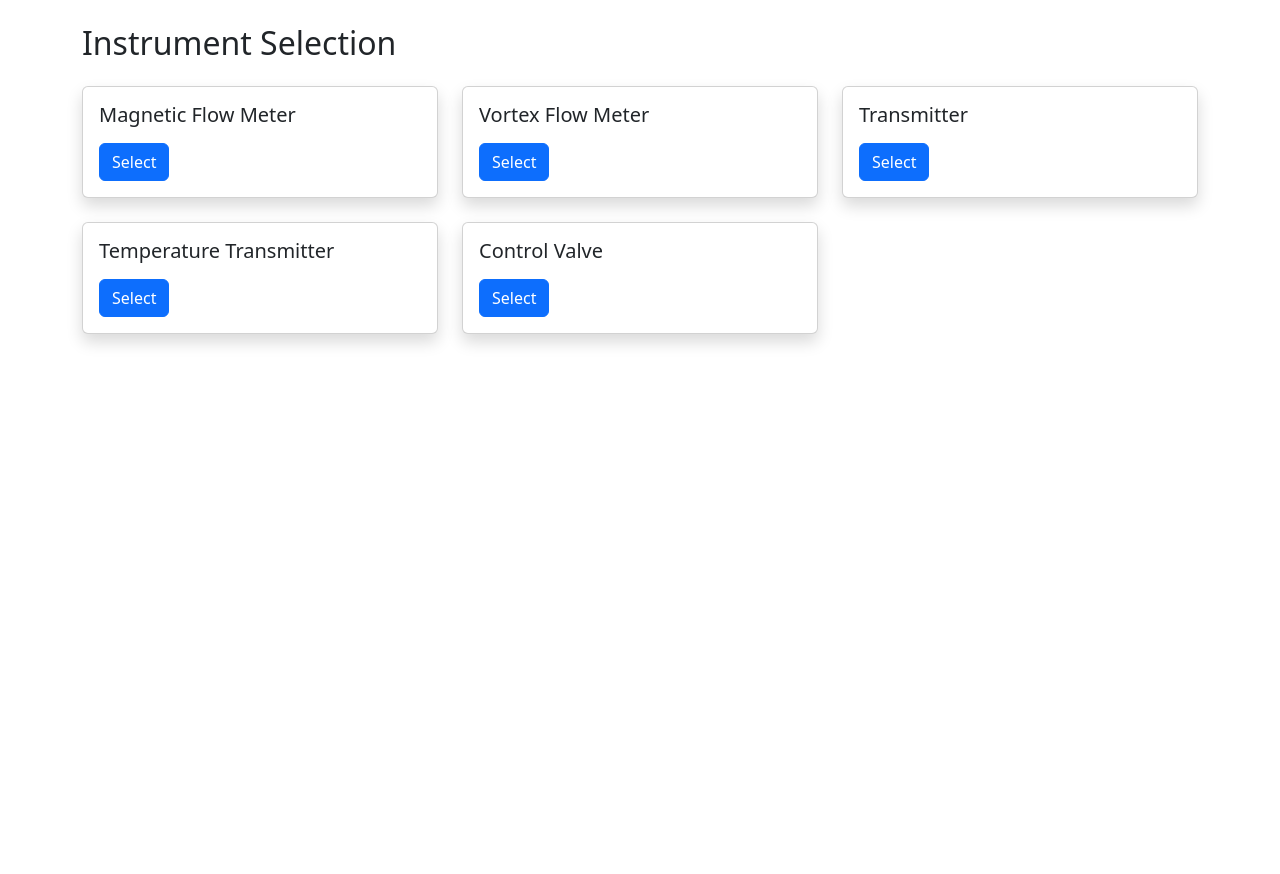
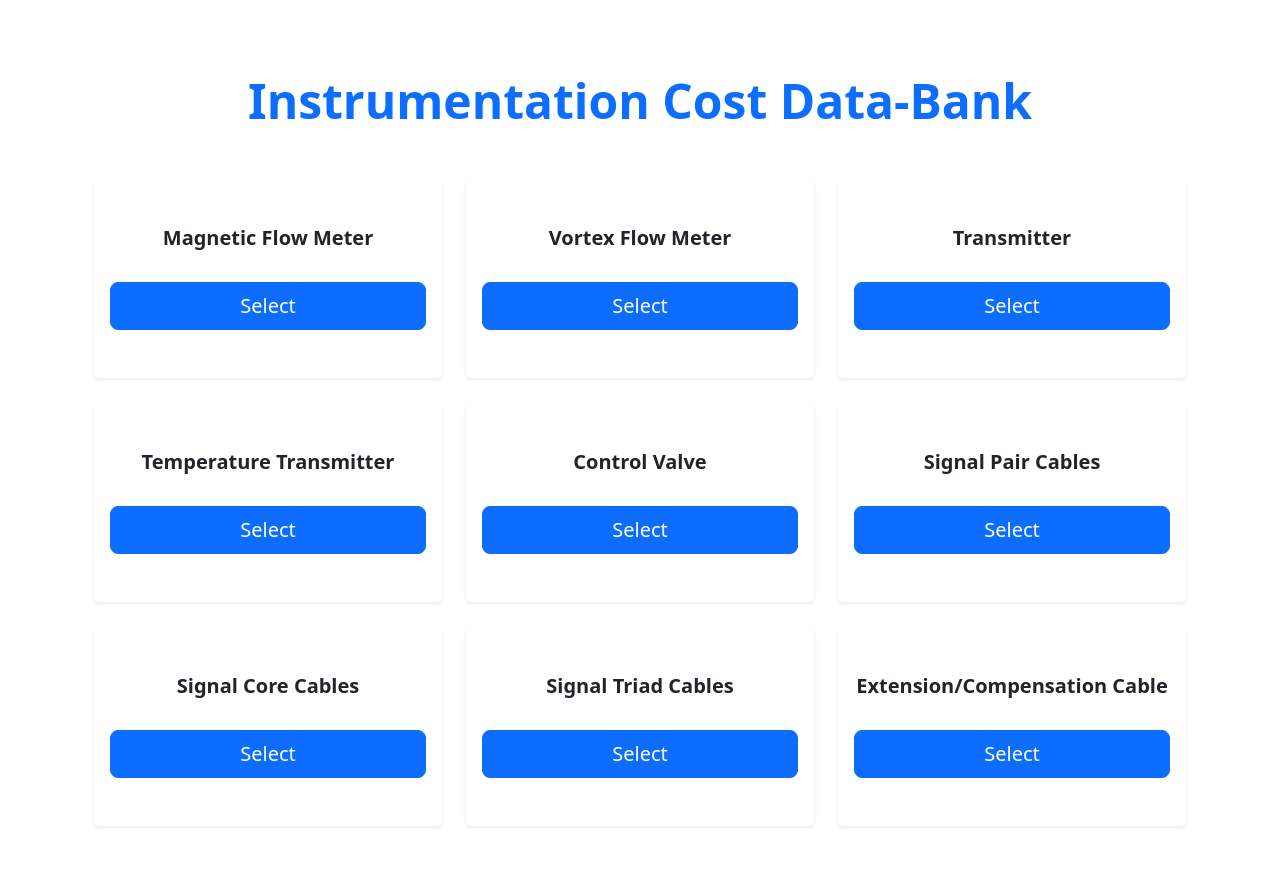
Before and after one commit to protagonistforever/instrumentation_website, a Flask app: page / in a window 1280 px wide. Shown: the part 56-930 px from the top of the page. Before the commit the page ends 401 px from the top, so only its background shows below. Run offline with Flask 3, Linux system fonts and the light colour scheme.

Commit message:
Refactor instrument selection layout in index.html

```diff
--- a/templates/index.html
+++ b/templates/index.html
@@ -1,27 +1,34 @@
 {% extends "base.html" %}
+
 {% block content %}
-
-<h2 class="mb-4">Instrument Selection</h2>
+<div class="container py-5">
+    <h1 class="display-5 fw-bold text-center mb-5 text-primary">
+        Instrumentation Cost Data-Bank
+    </h1>
 
     <div class="row g-4">
         {% set instruments = [
-    ("Magnetic Flow Meter","/magnetic-flow-meter"),
-    ("Vortex Flow Meter","/vortex-flow-meter"),
-    ("Transmitter","/transmitter"),
-    ("Temperature Transmitter","/temperature-transmitter"),
-    ("Control Valve","/control-valve")
+            ("Magnetic Flow Meter", "/magnetic-flow-meter"),
+            ("Vortex Flow Meter", "/vortex-flow-meter"),
+            ("Transmitter", "/transmitter"),
+            ("Temperature Transmitter", "/temperature-transmitter"),
+            ("Control Valve", "/control-valve"),
+            ("Signal Pair Cables", "/signal-pair-cables"),
+            ("Signal Core Cables", "/signal-core-cables"),
+            ("Signal Triad Cables", "/signal-triad-cables"),
+            ("Extension/Compensation Cable", "/extension-compensation-cable")
         ] %}
 
         {% for name, link in instruments %}
-  <div class="col-md-4">
-    <div class="card shadow h-100">
-      <div class="card-body">
-        <h5>{{ name }}</h5>
-        <a href="{{ link }}" class="btn btn-primary mt-2">Select</a>
+        <div class="col-lg-4 col-md-6">
+            <div class="card shadow-sm h-100 border-0 text-center">
+                <div class="card-body d-flex flex-column justify-content-center py-5">
+                    <h5 class="card-title fw-semibold">{{ name }}</h5>
+                    <a href="{{ link }}" class="btn btn-primary btn-lg mt-4 px-5">Select</a>
                 </div>
             </div>
         </div>
         {% endfor %}
     </div>
-
+</div>
 {% endblock %}
```
Lines whose indentation alone changed are shown as unchanged.
